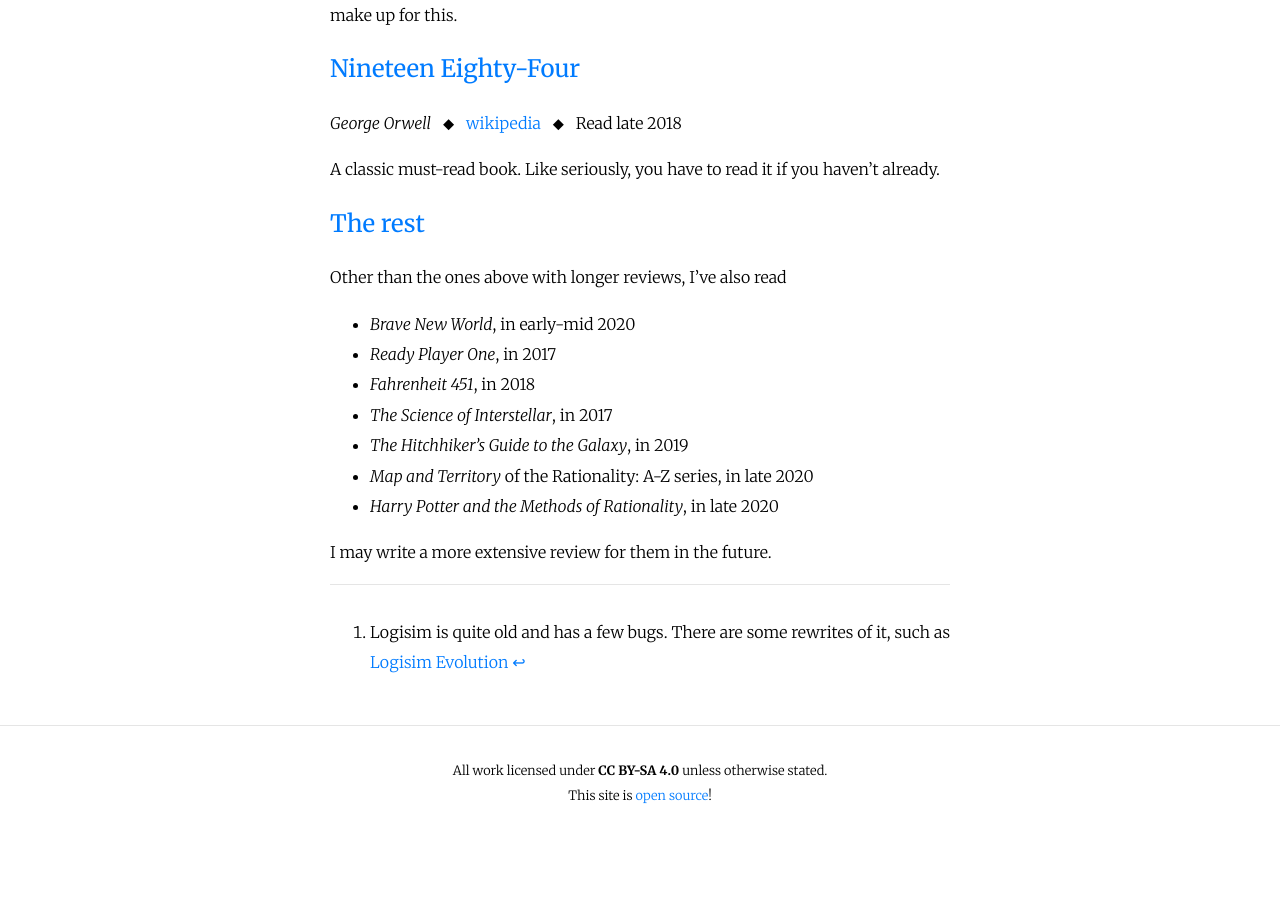
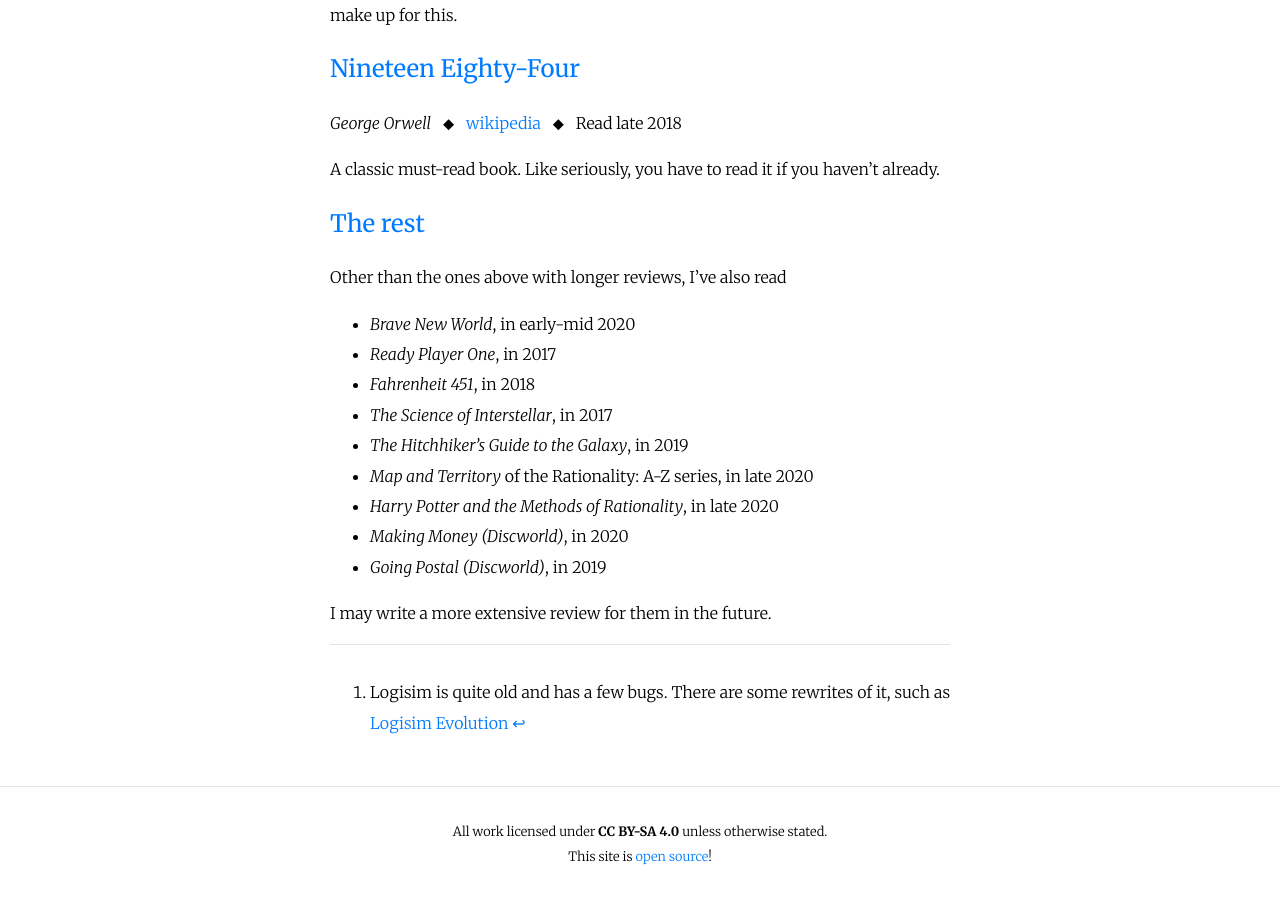
Before and after one commit to ralismark/ralismark.github.io, a Jekyll site: the page built from booklist.md, in a window 1280 px wide and 900 px high, scrolled down 1990 px. Built offline with Jekyll 4.4.1, drawn with Linux system fonts in a browser that asks for light colours; nearby versions of some CDN libraries; before the commit the page ends 2829 px from its top, so only the background shows below that.

Commit message:
Add discworld books

```diff
--- a/booklist.md
+++ b/booklist.md
@@ -88,5 +88,7 @@
 - *The Hitchhiker's Guide to the Galaxy*, in 2019
 - *Map and Territory* of the Rationality: A-Z series, in late 2020
 - *Harry Potter and the Methods of Rationality*, in late 2020
+- *Making Money (Discworld)*, in 2020
+- *Going Postal (Discworld)*, in 2019
 
 I may write a more extensive review for them in the future.
```
